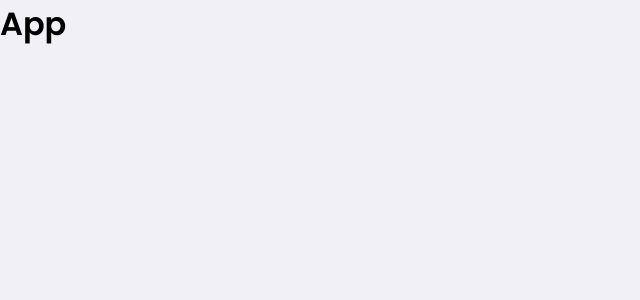
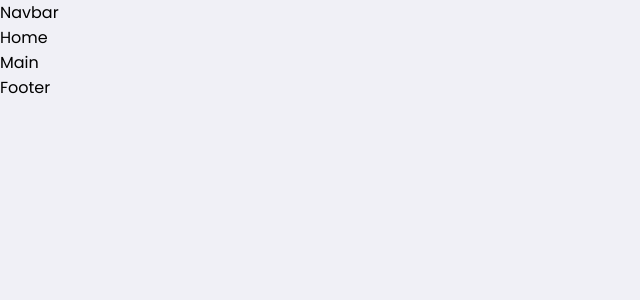
Before and after one commit to Vasanthvz/travel_app, a React (Create React App) app: page / in a window 1280 px wide. Shown: the top 300 px of the page, without its empty margins (0-640 px from the left). Built offline with nearby package versions, Linux system fonts and the light colour scheme.

Commit message:
modified:   src/App.js

```diff
--- a/src/App.js
+++ b/src/App.js
@@ -1,8 +1,17 @@
 import React from 'react'
 import "./App.css"
+import Navbar from './Components/Navbar/Navbar'
+import Home from './Components/Home/Home'
+import Main from './Components/Main/Main'
+import Footer from './Components/Footer/Footer'
 const App = () => {
   return (
-    <h1>App</h1>
+    <>
+      <Navbar/>
+      <Home/>
+      <Main/>
+      <Footer/>
+    </>
   )
 }
 
```
